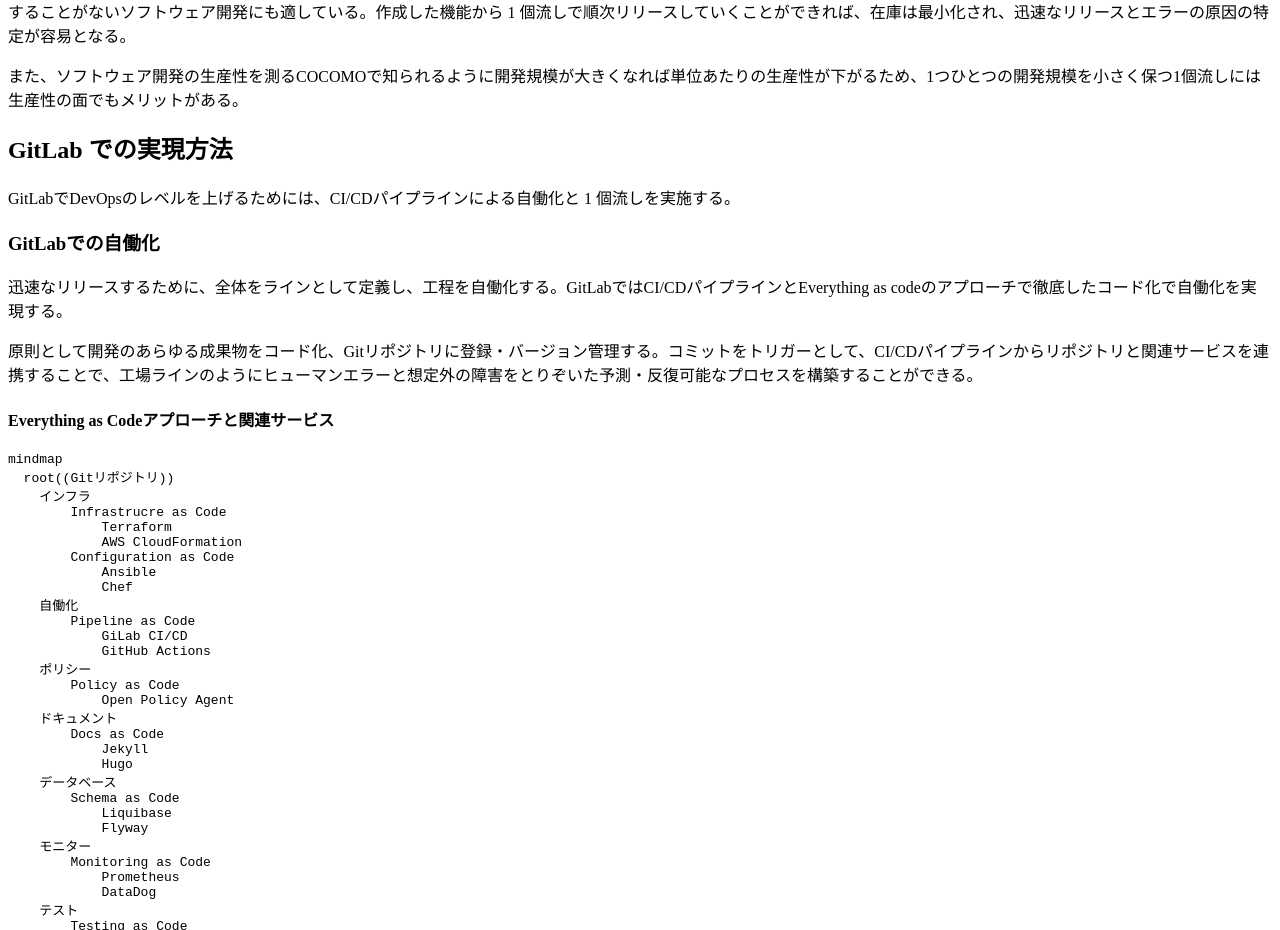
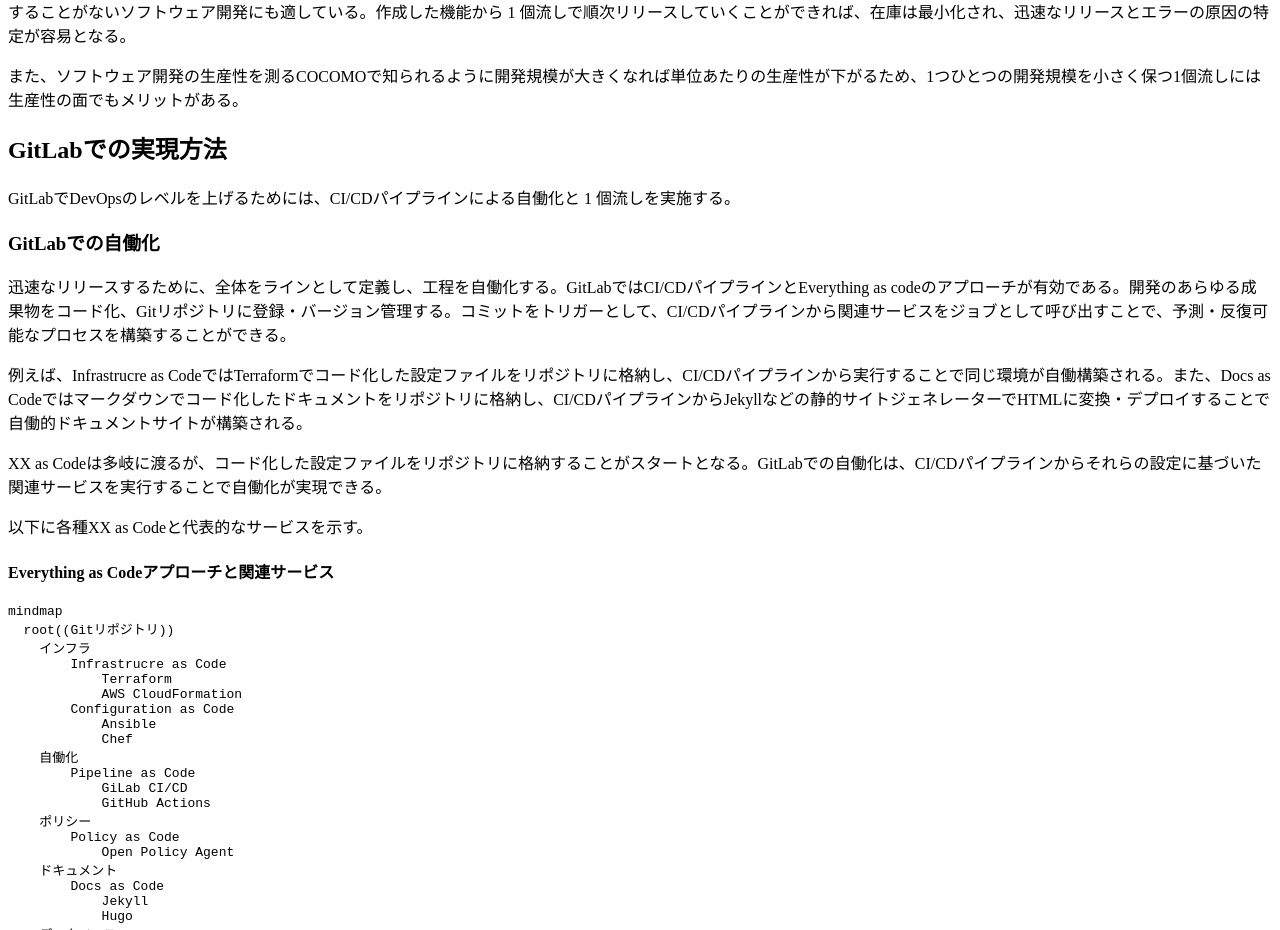
Before and after one commit to gongyong/docs, a Next.js app: page /gitlab_philosophy/devops_level_assessment in a window 1280 px wide. Shown: the part 4368-5298 px from the top of the page. Built offline with nearby package versions, Linux system fonts and the light colour scheme.

Commit message:
GitLabでの自働化更新

```diff
--- a/pages/gitlab_philosophy/devops_level_assessment.mdx
+++ b/pages/gitlab_philosophy/devops_level_assessment.mdx
@@ -143,15 +143,19 @@
 
 また、ソフトウェア開発の生産性を測るCOCOMOで知られるように開発規模が大きくなれば単位あたりの生産性が下がるため、1つひとつの開発規模を小さく保つ1個流しには生産性の面でもメリットがある。
 
-## GitLab での実現方法
+## GitLabでの実現方法
 
 GitLabでDevOpsのレベルを上げるためには、CI/CDパイプラインによる自働化と 1 個流しを実施する。
 
 ### GitLabでの自働化
 
-迅速なリリースするために、全体をラインとして定義し、工程を自働化する。GitLabではCI/CDパイプラインとEverything as codeのアプローチで徹底したコード化で自働化を実現する。
+迅速なリリースするために、全体をラインとして定義し、工程を自働化する。GitLabではCI/CDパイプラインとEverything as codeのアプローチが有効である。開発のあらゆる成果物をコード化、Gitリポジトリに登録・バージョン管理する。コミットをトリガーとして、CI/CDパイプラインから関連サービスをジョブとして呼び出すことで、予測・反復可能なプロセスを構築することができる。
 
-原則として開発のあらゆる成果物をコード化、Gitリポジトリに登録・バージョン管理する。コミットをトリガーとして、CI/CDパイプラインからリポジトリと関連サービスを連携することで、工場ラインのようにヒューマンエラーと想定外の障害をとりぞいた予測・反復可能なプロセスを構築することができる。
+例えば、Infrastrucre as CodeではTerraformでコード化した設定ファイルをリポジトリに格納し、CI/CDパイプラインから実行することで同じ環境が自働構築される。また、Docs as Codeではマークダウンでコード化したドキュメントをリポジトリに格納し、CI/CDパイプラインからJekyllなどの静的サイトジェネレーターでHTMLに変換・デプロイすることで自働的ドキュメントサイトが構築される。
+
+XX as Codeは多岐に渡るが、コード化した設定ファイルをリポジトリに格納することがスタートとなる。GitLabでの自働化は、CI/CDパイプラインからそれらの設定に基づいた関連サービスを実行することで自働化が実現できる。
+
+以下に各種XX as Codeと代表的なサービスを示す。
 
 #### Everything as Codeアプローチと関連サービス
 
```
